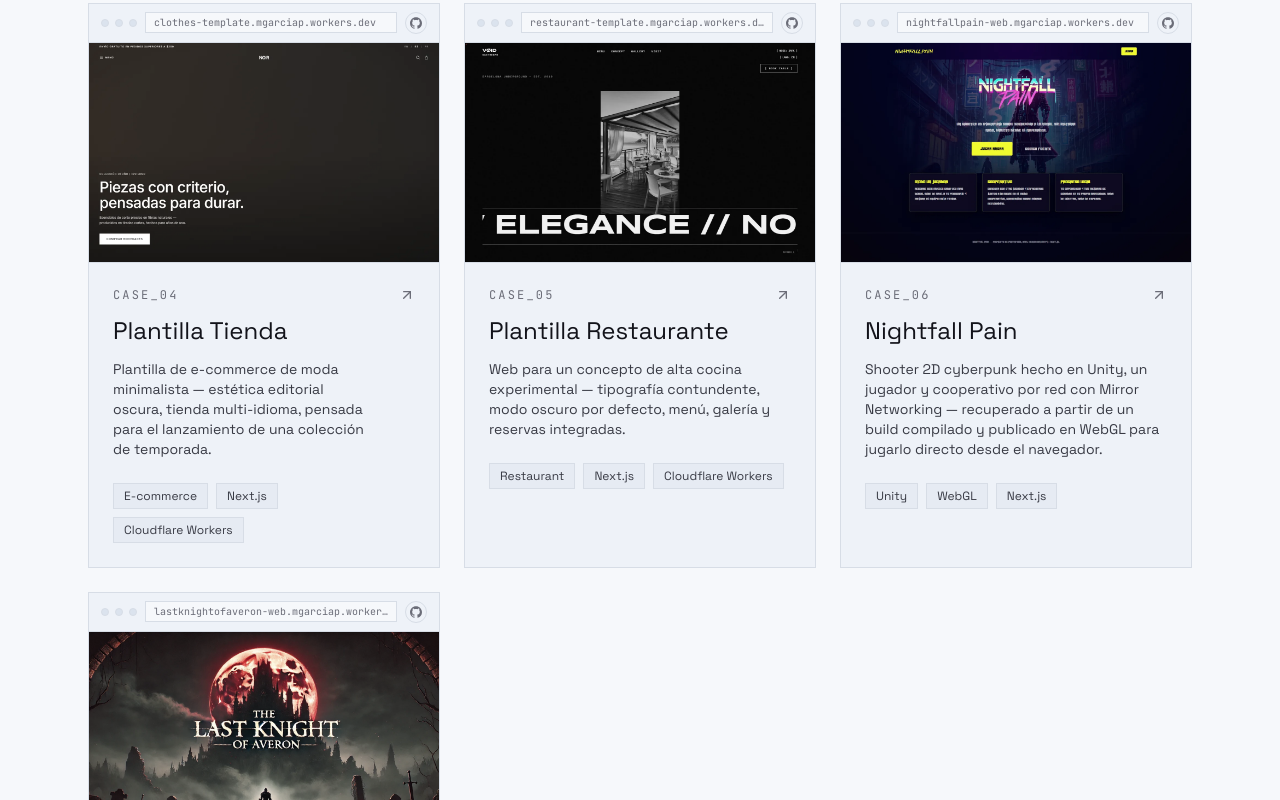
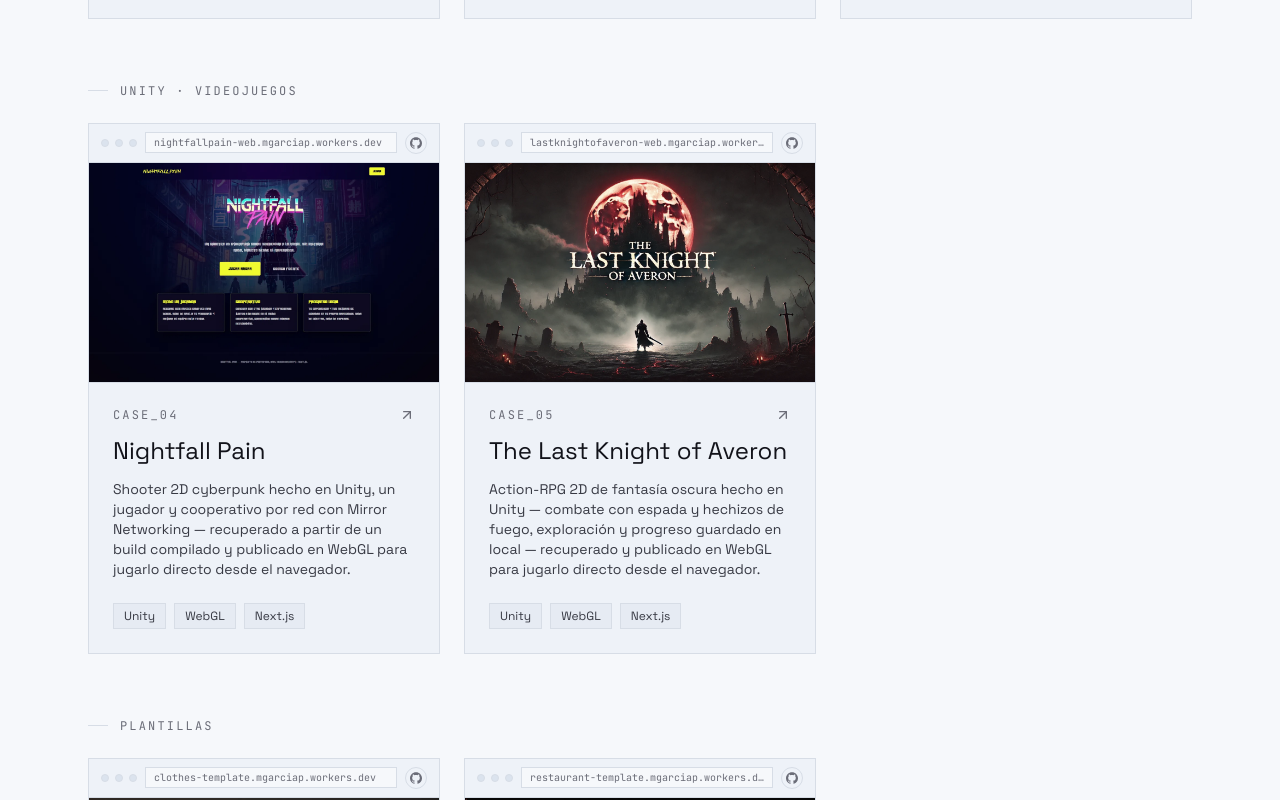
Before and after one commit to mgarcia333/portfolio, a Next.js app: page /work in a window 1280 px wide. Shown: the part 1000-1800 px from the top of the page. Built offline with nearby package versions, Linux system fonts and the light colour scheme.

Commit message:
Group /work by category: Web Apps, Unity, Templates
Adds a category field to each project (es/en/ca labels included) and
renders /work as sectioned groups instead of one flat grid, so the
Unity games and reusable templates read as distinct from the product
apps rather than being mixed together.

```diff
--- a/src/components/work/work-page-content.tsx
+++ b/src/components/work/work-page-content.tsx
@@ -4,6 +4,9 @@ import Link from "next/link";
 import { ArrowLeft } from "lucide-react";
 import { ProjectCard } from "@/components/work/project-card";
 import { useLanguage } from "@/i18n/language-context";
+import type { ProjectCategory } from "@/i18n/types";
+
+const CATEGORY_ORDER: ProjectCategory[] = ["webapp", "unity", "template"];
 
 export function WorkPageContent() {
   const { content } = useLanguage();
@@ -30,11 +33,28 @@ export function WorkPageContent() {
         </h1>
         <p className="mt-4 max-w-xl text-pretty text-on-surface-variant">{work.description}</p>
 
-        <div className="mt-16 grid grid-cols-1 gap-6 lg:grid-cols-3">
-          {work.projects.map((project, index) => (
-            <ProjectCard key={project.id} project={project} index={index} />
-          ))}
-        </div>
+        {CATEGORY_ORDER.map((category) => {
+          const projects = work.projects.filter((project) => project.category === category);
+          if (projects.length === 0) return null;
+
+          return (
+            <section key={category} className="mt-16 first:mt-16">
+              <div className="text-tag mb-6 flex items-center gap-3 text-xs text-on-surface-muted">
+                <span className="h-px w-5 bg-outline-variant" />
+                {work.categories[category]}
+              </div>
+              <div className="grid grid-cols-1 gap-6 lg:grid-cols-3">
+                {projects.map((project) => (
+                  <ProjectCard
+                    key={project.id}
+                    project={project}
+                    index={work.projects.indexOf(project)}
+                  />
+                ))}
+              </div>
+            </section>
+          );
+        })}
       </div>
     </main>
   );
--- a/src/i18n/content.ca.ts
+++ b/src/i18n/content.ca.ts
@@ -117,6 +117,11 @@ export const contentCa: SiteContent = {
     selectedWork: "FEINA DESTACADA",
     title: "Projectes en producció",
     description: "Lliurats, desplegats i funcionant ara mateix — entra a provar qualsevol d'ells.",
+    categories: {
+      webapp: "Apps web",
+      unity: "Unity · Videojocs",
+      template: "Plantilles",
+    },
     projects: buildProjects({
       "chatbot-movies": {
         title: "CineRoulette",
--- a/src/i18n/content.en.ts
+++ b/src/i18n/content.en.ts
@@ -117,6 +117,11 @@ export const contentEn: SiteContent = {
     selectedWork: "SELECTED WORK",
     title: "Live projects",
     description: "Shipped, deployed and running right now — click through to try any of them.",
+    categories: {
+      webapp: "Web Apps",
+      unity: "Unity · Games",
+      template: "Templates",
+    },
     projects: buildProjects({
       "chatbot-movies": {
         title: "CineRoulette",
--- a/src/i18n/content.es.ts
+++ b/src/i18n/content.es.ts
@@ -117,6 +117,11 @@ export const contentEs: SiteContent = {
     selectedWork: "TRABAJOS DESTACADOS",
     title: "Proyectos en producción",
     description: "Entregados, desplegados y funcionando ahora mismo — entra a probar cualquiera de ellos.",
+    categories: {
+      webapp: "Apps web",
+      unity: "Unity · Videojuegos",
+      template: "Plantillas",
+    },
     projects: buildProjects({
       "chatbot-movies": {
         title: "CineRoulette",
--- a/src/i18n/shared.ts
+++ b/src/i18n/shared.ts
@@ -22,7 +22,7 @@ import {
 } from "react-icons/si";
 import { DiCss3, DiJava } from "react-icons/di";
 import { FaLinkedin } from "react-icons/fa";
-import type { Project, Social, StackItem } from "./types";
+import type { Project, ProjectCategory, Social, StackItem } from "./types";
 
 export const profileShared = {
   name: "Moisés García Poveda",
@@ -77,6 +77,7 @@ export const stackItemsByCategory: Record<string, StackItem[]> = {
 };
 
 interface ProjectShared {
+  category: ProjectCategory;
   tag: string;
   stack: string[];
   url: string;
@@ -86,6 +87,7 @@ interface ProjectShared {
 
 export const projectsShared: Record<string, ProjectShared> = {
   "chatbot-movies": {
+    category: "webapp",
     tag: "CASE_01",
     stack: ["Chatbot", "Cloudflare Workers"],
     url: "https://chatbot-movies.mgarciap.workers.dev/",
@@ -93,6 +95,7 @@ export const projectsShared: Record<string, ProjectShared> = {
     github: "https://github.com/mgarcia333/chatbot-movies",
   },
   scenesbeats: {
+    category: "webapp",
     tag: "CASE_02",
     stack: ["AI Recommendations", "Spotify", "Letterboxd"],
     url: "https://scenesbeats.mgarciap.workers.dev/",
@@ -100,39 +103,44 @@ export const projectsShared: Record<string, ProjectShared> = {
     github: "https://github.com/mgarcia333/scenesbeats",
   },
   "2kedit": {
+    category: "webapp",
     tag: "CASE_03",
     stack: ["Video Editor", "Web App", "Cloudflare Workers"],
     url: "https://2kedit.mgarciap.workers.dev/",
     preview: "/projects/2kedit.png",
     github: "https://github.com/mgarcia333/2kedit",
   },
+  nightfallpain: {
+    category: "unity",
+    tag: "CASE_04",
+    stack: ["Unity", "WebGL", "Next.js"],
+    url: "https://nightfallpain-web.mgarciap.workers.dev/",
+    preview: "/projects/nightfallpain.webp",
+    github: "https://github.com/mgarcia333/nightfallpain",
+  },
+  lastknightofaveron: {
+    category: "unity",
+    tag: "CASE_05",
+    stack: ["Unity", "WebGL", "Next.js"],
+    url: "https://lastknightofaveron-web.mgarciap.workers.dev/",
+    preview: "/projects/lastknightofaveron.webp",
+    github: "https://github.com/mgarcia333/lastknightofaveron",
+  },
   "clothes-template": {
-    tag: "CASE_04",
+    category: "template",
+    tag: "CASE_06",
     stack: ["E-commerce", "Next.js", "Cloudflare Workers"],
     url: "https://clothes-template.mgarciap.workers.dev/",
     preview: "/projects/clothes-template.webp",
     github: "https://github.com/mgarcia333/clothes-template",
   },
   "restaurant-template": {
-    tag: "CASE_05",
+    category: "template",
+    tag: "CASE_07",
     stack: ["Restaurant", "Next.js", "Cloudflare Workers"],
     url: "https://restaurant-template.mgarciap.workers.dev/",
     github: "https://github.com/mgarcia333/restaurant-template",
     preview: "/projects/restaurant-template.webp",
-  },
-  nightfallpain: {
-    tag: "CASE_06",
-    stack: ["Unity", "WebGL", "Next.js"],
-    url: "https://nightfallpain-web.mgarciap.workers.dev/",
-    preview: "/projects/nightfallpain.webp",
-    github: "https://github.com/mgarcia333/nightfallpain",
-  },
-  lastknightofaveron: {
-    tag: "CASE_07",
-    stack: ["Unity", "WebGL", "Next.js"],
-    url: "https://lastknightofaveron-web.mgarciap.workers.dev/",
-    preview: "/projects/lastknightofaveron.webp",
-    github: "https://github.com/mgarcia333/lastknightofaveron",
   },
 };
 
--- a/src/i18n/types.ts
+++ b/src/i18n/types.ts
@@ -24,8 +24,11 @@ export interface ExperienceEntry {
   description: string;
 }
 
+export type ProjectCategory = "webapp" | "unity" | "template";
+
 export interface Project {
   id: string;
+  category: ProjectCategory;
   tag: string;
   title: string;
   description: string;
@@ -112,6 +115,7 @@ export interface SiteContent {
     selectedWork: string;
     title: string;
     description: string;
+    categories: Record<ProjectCategory, string>;
     projects: Project[];
   };
   aboutPage: {
```
